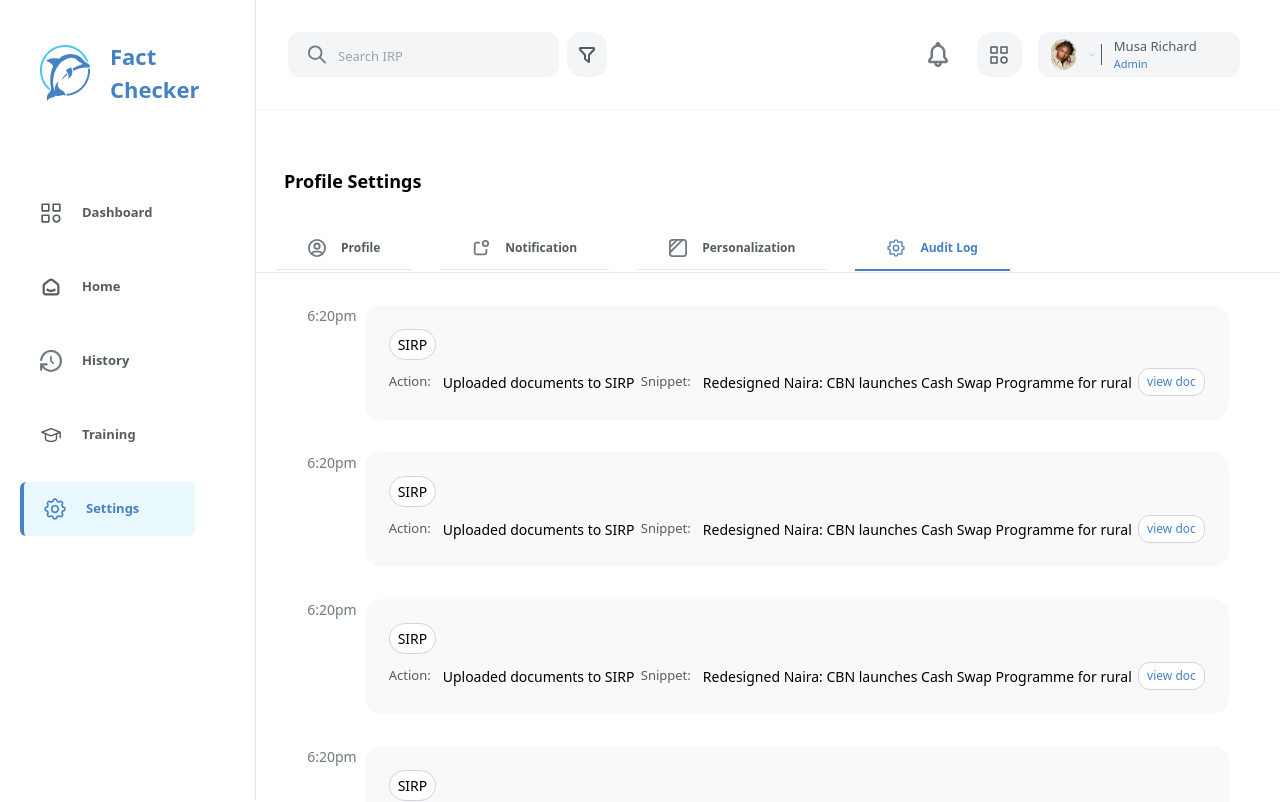
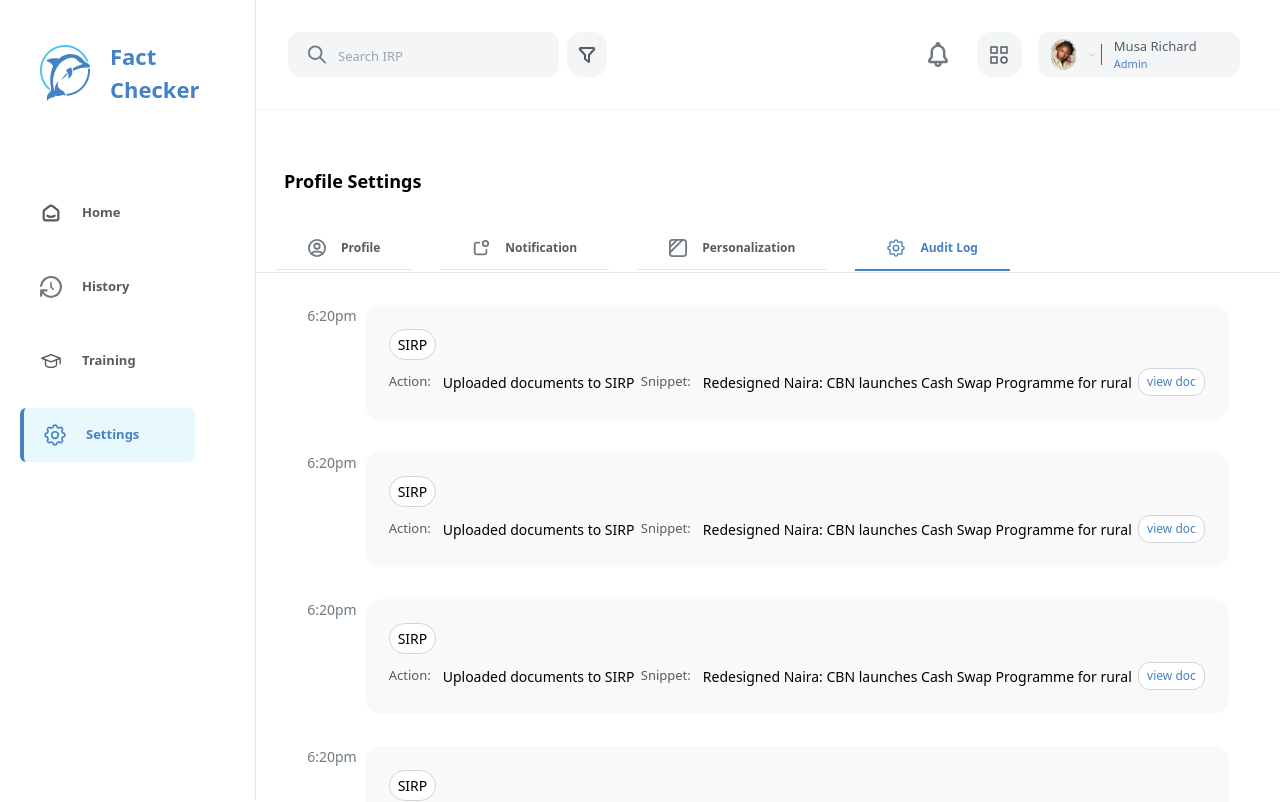
Before and after one commit to Project-Bourne/fe-turnitin, a Next.js app: page /34/settings/log in a window 1280 px wide. Shown: the top 802 px of the page. Built offline with nearby package versions, Linux system fonts and the light colour scheme.

Commit message:
remove dashboard

```diff
--- a/src/pages/home/[homecontent].tsx
+++ b/src/pages/home/[homecontent].tsx
@@ -3,10 +3,7 @@ import { useRouter } from 'next/router';
 import ActionIcons from './components/actionIcons/ActionIcon';
 import Min_and_Max_icon from './components/Min_Max_icon';
 import MetaData from './components/MetaData';
-import { setData } from '@/redux/reducer/factcheckSlice';
-import FactcheckService from '@/services/factcheck.service';
 import { useDispatch, useSelector } from 'react-redux';
-import NotificationService from '@/services/notification.service';
 
 function Crawled() {
   // Check if data.url exists
--- a/src/utils/constants.ts
+++ b/src/utils/constants.ts
@@ -1,10 +1,10 @@
 export const NavBarContents = [
-    {
-        name: "Dashboard",
-        icon: "dashboard.svg",
-        id: 1,
-        route: "/dashboard"
-    },
+    // {
+    //     name: "Dashboard",
+    //     icon: "dashboard.svg",
+    //     id: 1,
+    //     route: "/dashboard"
+    // },
     {
         name: "Home",
         icon: "home.svg",
```
